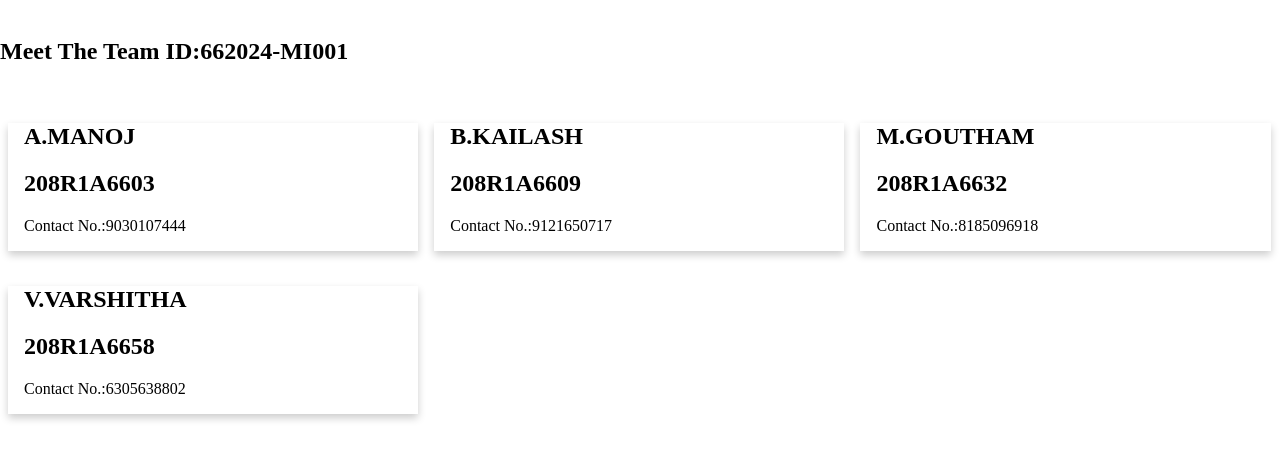
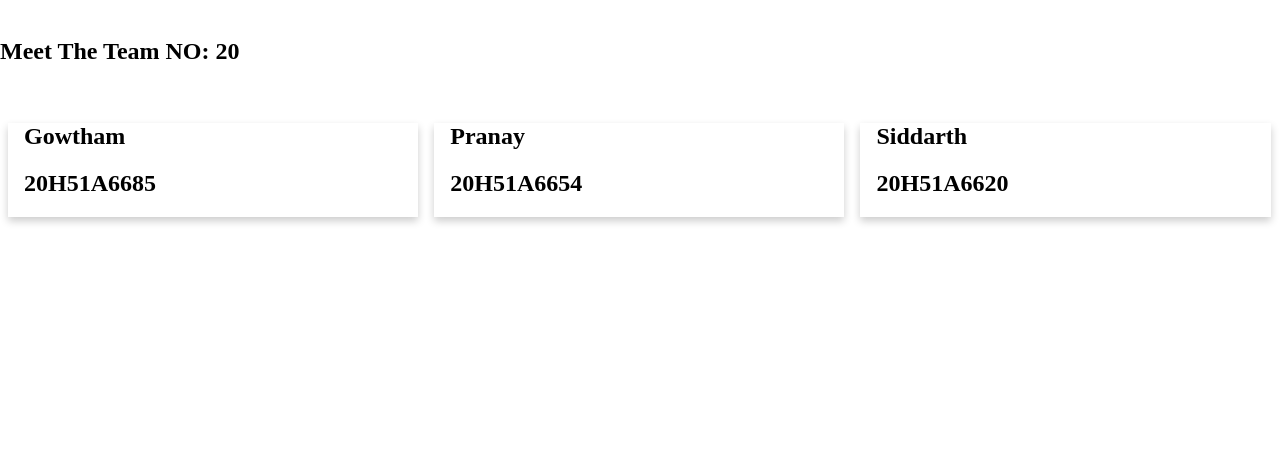
Before and after one commit to gauthamkrishnaaa/liver-disease-prediction, a Python web app: template templates/team.html in a window 1280 px wide. Shown: the part 46-506 px from the top of the page. Run offline with Jinja, Linux system fonts and the light colour scheme; the template is opened without the code that fills it, so the values that code supplies are empty.

Commit message:
Update team.html

```diff
--- a/templates/team.html
+++ b/templates/team.html
@@ -124,16 +124,16 @@ html {
 </head>
 <body>
 
-<h2>Meet The Team ID:662024-MI001</h2>
+<h2>Meet The Team NO: 20 </h2>
 <br>
 
 <div class="row">
   <div class="column">
     <div class="card">
       <div class="container">
-        <h2>A.MANOJ</h2>
-        <h2>208R1A6603</h2>
-        <p>Contact No.:9030107444</p>
+        <h2>Gowtham</h2>
+        <h2>20H51A6685</h2>
+
       </div>
     </div>
   </div>
@@ -141,9 +141,9 @@ html {
   <div class="column">
     <div class="card">
       <div class="container">
-        <h2>B.KAILASH</h2>
-        <h2>208R1A6609</h2>
-        <p>Contact No.:9121650717</p>
+        <h2>Pranay</h2>
+        <h2>20H51A6654</h2>
+
       </div>
     </div>
   </div>
@@ -151,18 +151,9 @@ html {
   <div class="column">
     <div class="card">
       <div class="container">
-        <h2>M.GOUTHAM</h2>
-        <h2>208R1A6632</h2>
-        <p>Contact No.:8185096918</p>
-      </div>
-    </div>
-  </div>
-  <div class="column">
-    <div class="card">
-      <div class="container">
-        <h2>V.VARSHITHA</h2>
-        <h2>208R1A6658</h2>
-        <p>Contact No.:6305638802</p>
+        <h2>Siddarth</h2>
+        <h2>20H51A6620</h2>
+
       </div>
     </div>
   </div>
```
